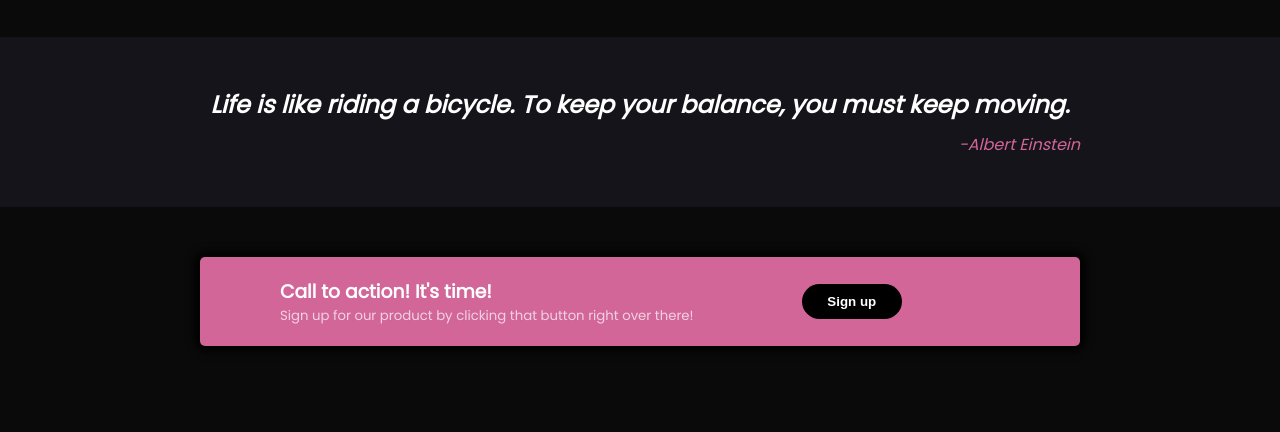
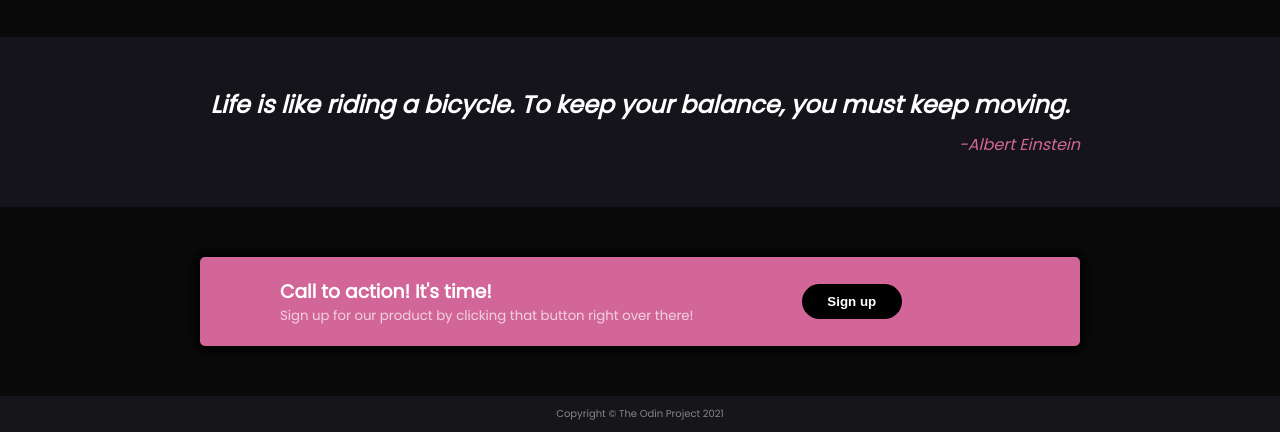
Before and after one commit to coinciding/odin-landing-page, a plain HTML site: page index.html in a window 1280 px wide. Shown: the part 878-1310 px from the top of the page. Before the commit the page ends 1274 px from the top, so only its background shows below. Drawn offline with Linux system fonts and the light colour scheme.

Commit message:
footer with style

```diff
--- a/css/styles.css
+++ b/css/styles.css
@@ -309,5 +309,11 @@ h2 {
   flex: 1;
   padding-left: 10px;
 }
+/* CTA End */
 
-/* CTA End */
+footer {
+  background-color: #23222a;
+  font-size: 10px;
+  opacity: 0.5;
+  padding: 10px;
+}
--- a/index.html
+++ b/index.html
@@ -96,11 +96,12 @@
         </h5>
       </div>
       <div class="cta-btn">
-        <button class="btn-2" type="button" alt="Sign up Button">
+        <button class="btn btn-2" type="button" alt="Sign up Button">
           Sign up
         </button>
       </div>
     </div>
     <!-- -----------------------CTA End----------------------- -->
+    <footer>Copyright © The Odin Project 2021</footer>
   </body>
 </html>
```
